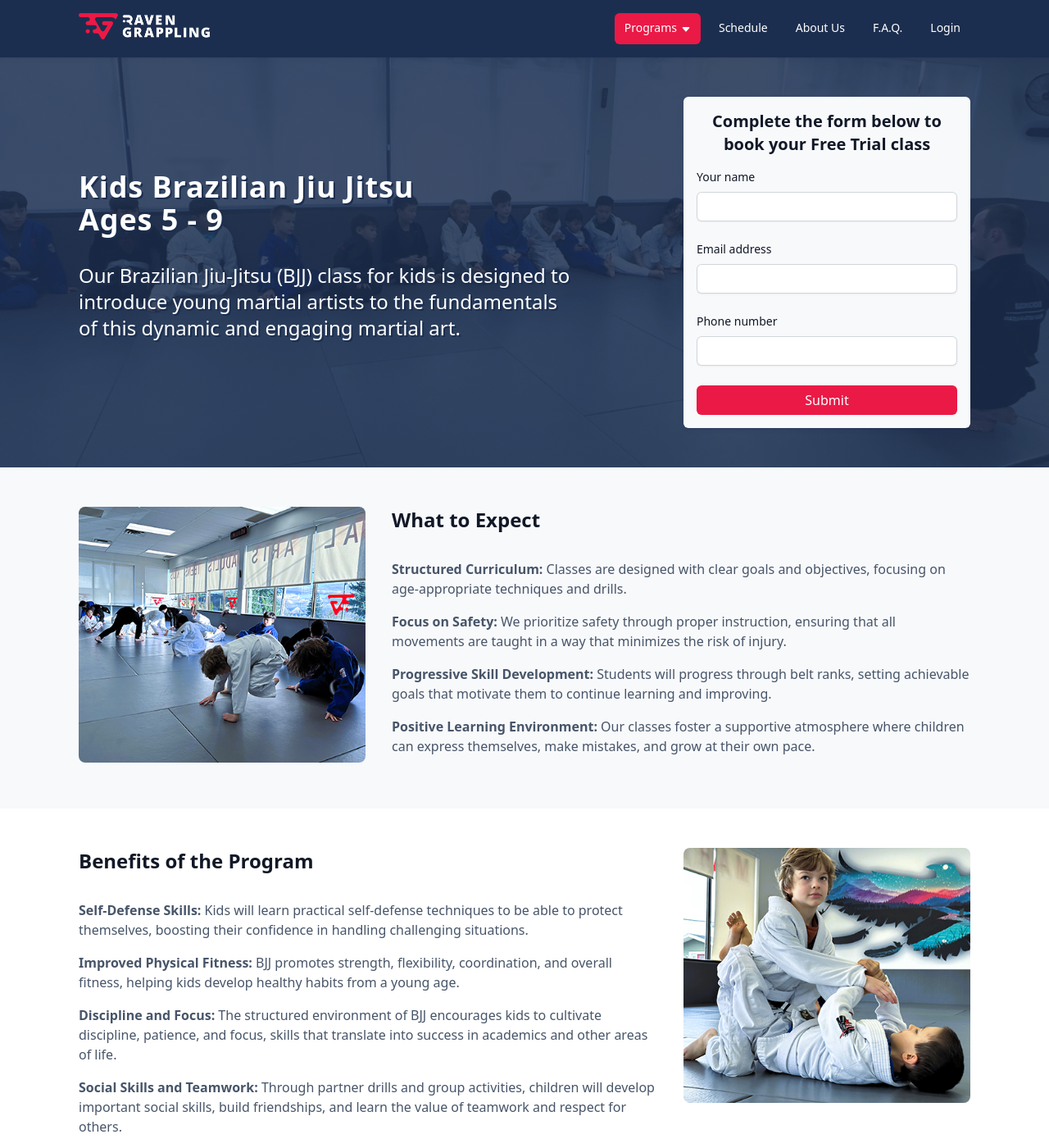
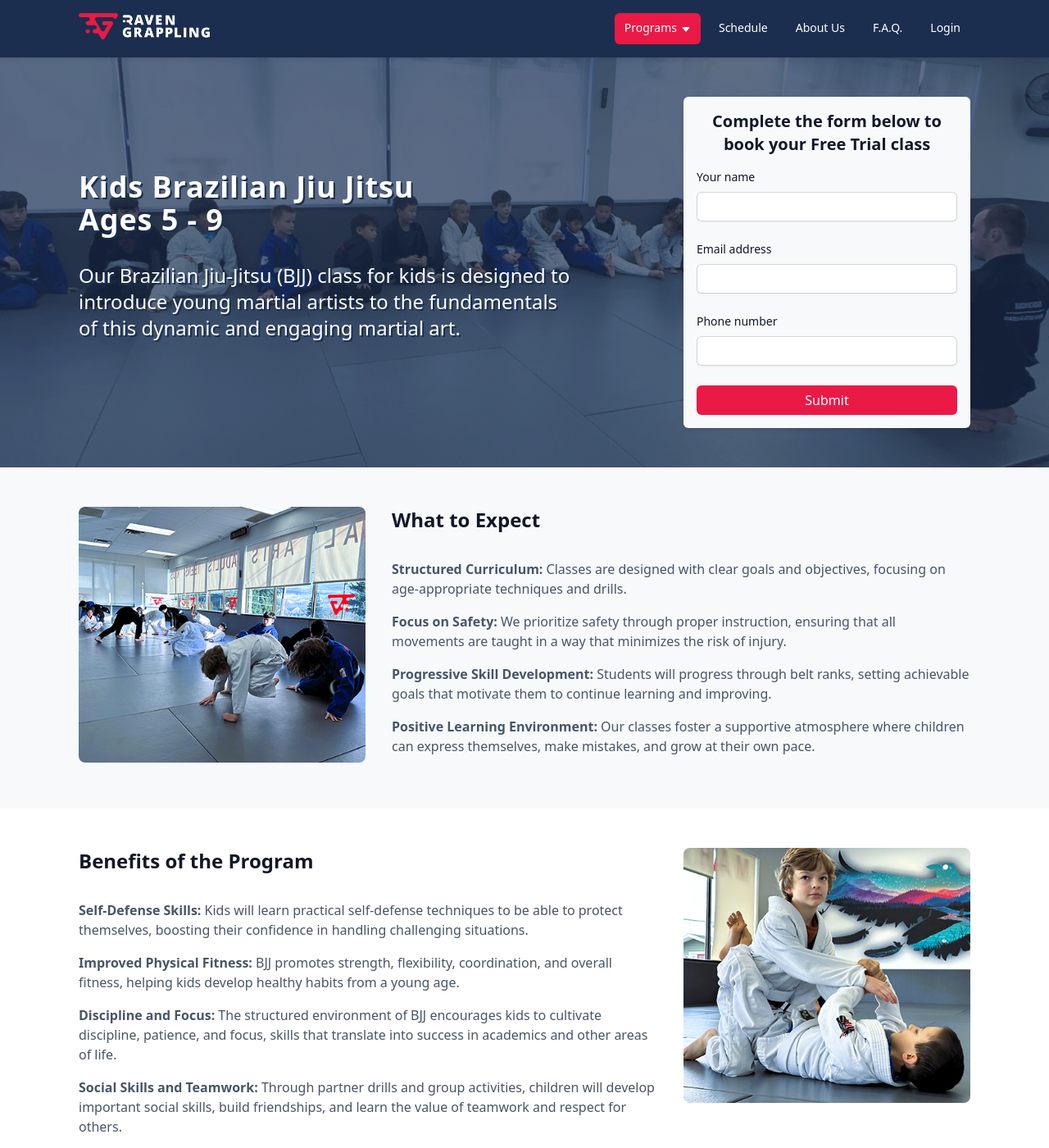
Before and after one commit to RavenGrappling/RavenGrappling.github.io, a Jekyll site: the page built from pages/kids.html, in a window 1280 px wide and 1400 px high. Shown: the whole window at 82% size. Built offline with Jekyll 4.4.1, drawn with Linux system fonts in a browser that asks for light colours.

Commit message:
nicer hero

```diff
--- a/assets/css/raven.css
+++ b/assets/css/raven.css
@@ -10,7 +10,9 @@
   --nav-height: 70px;
   --shadow:     rgba(50, 50, 105, 0.15) 0px 2px 5px 0px, rgba(0, 0, 0, 0.05) 0px 1px 1px 0px;
   --shadow-red: rgba(235, 25, 70, 0.5) 0px 2px 10px 0px;
-  --tint-gradient: linear-gradient(rgba(28, 46, 79, 0.85), rgba(28, 46, 79, 0.85))
+  --tint-gradient: linear-gradient(rgba(28, 46, 79, 0.70), rgba(28, 46, 79, 0.70))
+
+
 }
 
 html {
```
